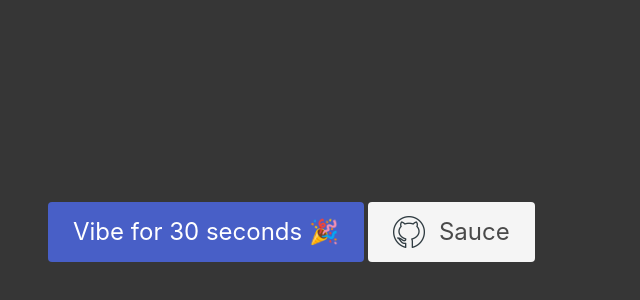
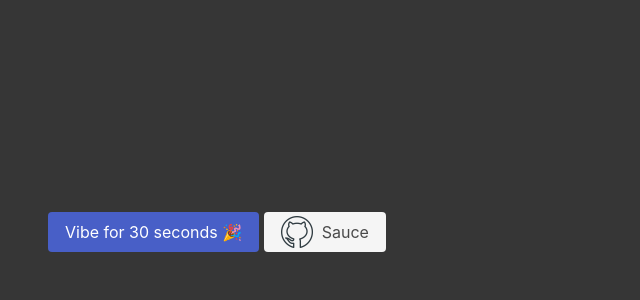
Before and after one commit to amalshaji/vibe, a Svelte app: page / in a window 1280 px wide. Shown: the part 168-468 px from the top of the page, without its empty margins (0-640 px from the left). Built offline with nearby package versions, Linux system fonts and the light colour scheme.

Commit message:
🐛 fix size bug

```diff
--- a/src/App.svelte
+++ b/src/App.svelte
@@ -69,13 +69,11 @@
     </div>
     <audio src="/dancing.mp3" bind:this={dancingMusic} />
     {#if !play}
-      <button on:click={dancingDog} class="button is-link is-large"
-        >{party}</button
-      >
+      <button on:click={dancingDog} class="button is-link">{party}</button>
       &nbsp
       <button
         on:click={() => (location.href = "https://github.com/amalshaji/vibe")}
-        class="button is-light is-large"
+        class="button is-light"
       >
         <img src="/github.png" alt="" /> &nbsp; Sauce
       </button>
```
